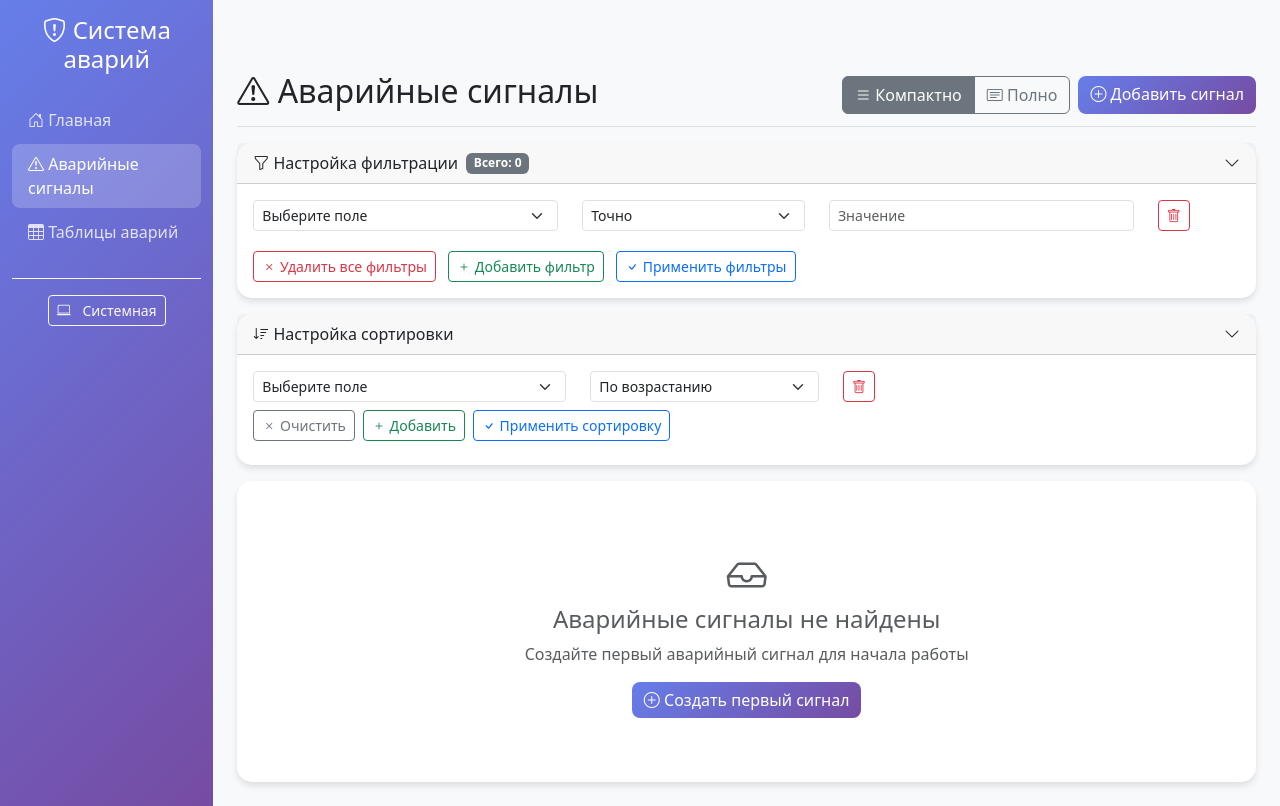
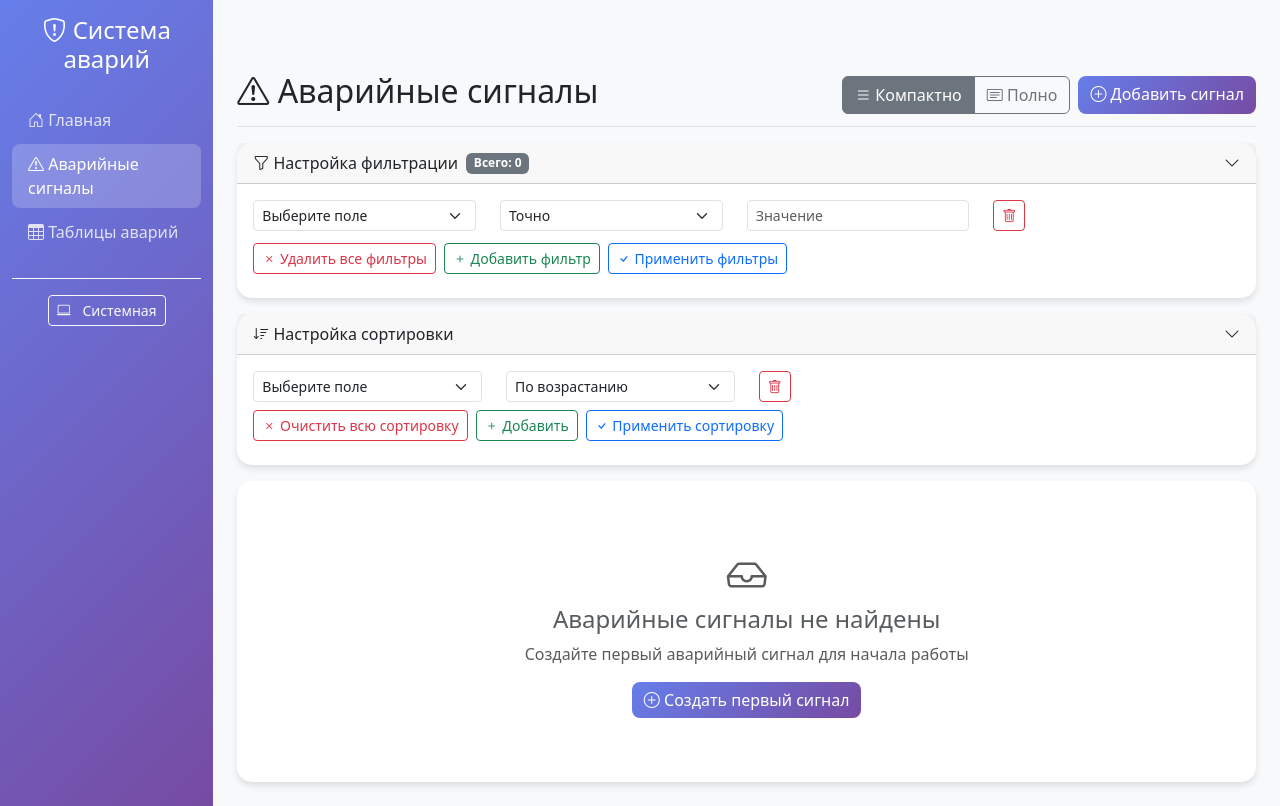
Before and after one commit to IvanShumilov84/alarmManagerConfig, a Django app: page /alarms/ in a window 1280 px wide. Run offline with Django 4.2, Linux system fonts and the light colour scheme; data that the repository does not hold is empty.

Commit message:
Все поля фильтров и сортировки на странице alarms приведены к одинаковой ширине col-md-3 для визуального единообразия

```diff
--- a/templates/alarms/alarm_list.html
+++ b/templates/alarms/alarm_list.html
@@ -45,8 +45,7 @@
                 <!-- JS вставит фильтры -->
             </div>
         </div>
-        <div class="row mt-2">
-            <div class="col-12">
+        <div class="d-flex mb-2">
             <a href="#" class="btn btn-sm btn-outline-danger me-2" id="clearFiltersBtn" onclick="event.preventDefault(); console.log('Кнопка нажата через onclick'); clearFilters(); return false;">
                 <i class="bi bi-x"></i> Удалить все фильтры
             </a>
@@ -56,7 +55,6 @@
             <button type="button" class="btn btn-sm btn-outline-primary" id="applyFiltersBtn">
                 <i class="bi bi-check"></i> Применить фильтры
             </button>
-            </div>
         </div>
     </div>
 </div>
@@ -422,7 +420,7 @@ function renderSortFields(savedValues = null) {
     }
     for (let i = 0; i < values.length; i++) {
         const fieldDiv = document.createElement('div');
-        fieldDiv.className = 'col-md-4 mb-2';
+        fieldDiv.className = 'col-md-3 mb-2';
         fieldDiv.innerHTML = `
             <select name="sort_${i}" class="form-select form-select-sm sort-field">
                 <option value="">Выберите поле</option>
@@ -446,14 +444,14 @@ function renderSortFields(savedValues = null) {
             </select>
         `;
         const removeBtn = document.createElement('div');
-        removeBtn.className = 'col-md-2 mb-2';
+        removeBtn.className = 'col-md-3 mb-2';
         removeBtn.innerHTML = `
             <button type="button" class="btn btn-sm btn-outline-danger" onclick="removeSortField(${i})" title="Удалить сортировку">
                 <i class="bi bi-trash"></i>
             </button>
         `;
         const spacer = document.createElement('div');
-        spacer.className = 'col-md-2 mb-2';
+        spacer.className = 'col-md-3 mb-2';
         container.appendChild(fieldDiv);
         container.appendChild(orderDiv);
         container.appendChild(removeBtn);
@@ -465,8 +463,8 @@ function renderSortFields(savedValues = null) {
 
     const clearBtn = document.createElement('div');
     clearBtn.innerHTML = `
-        <button type="button" class="btn btn-sm btn-outline-secondary me-2" id="clearSortBtn">
-            <i class="bi bi-x"></i> Очистить
+        <button type="button" class="btn btn-sm btn-outline-danger me-2" id="clearSortBtn">
+            <i class="bi bi-x"></i> Очистить всю сортировку
         </button>
     `;
     const addBtn = document.createElement('div');
@@ -757,7 +755,7 @@ function addFilterField(index = null, fieldValue = '', operatorValue = '', value
     const row = document.createElement('div');
     row.className = 'row mb-2 filter-row';
     row.innerHTML = `
-        <div class="col-md-4 mb-1">
+        <div class="col-md-3 mb-1">
             <select name="filter_field_${idx}" class="form-select form-select-sm filter-field" onchange="updateFilterOperators(${idx})">
                 <option value="">Выберите поле</option>
                 <option value="id" ${fieldValue === 'id' ? 'selected' : ''}>ID</option>
@@ -779,10 +777,10 @@ function addFilterField(index = null, fieldValue = '', operatorValue = '', value
                 <option value="endswith" ${operatorValue === 'endswith' ? 'selected' : ''}>Заканчивается на</option>
             </select>
         </div>
-        <div class="col-md-4 mb-1">
+        <div class="col-md-3 mb-1">
             <input type="text" name="filter_value_${idx}" class="form-control form-control-sm filter-value" value="${valueValue}" placeholder="Значение">
         </div>
-        <div class="col-md-1 mb-1 d-flex align-items-center">
+        <div class="col-md-3 mb-1 d-flex align-items-center">
             <button type="button" class="btn btn-sm btn-outline-danger" onclick="removeFilter(this)" title="Удалить фильтр">
                 <i class="bi bi-trash"></i>
             </button>
```
Lines whose indentation alone changed are shown as unchanged.
